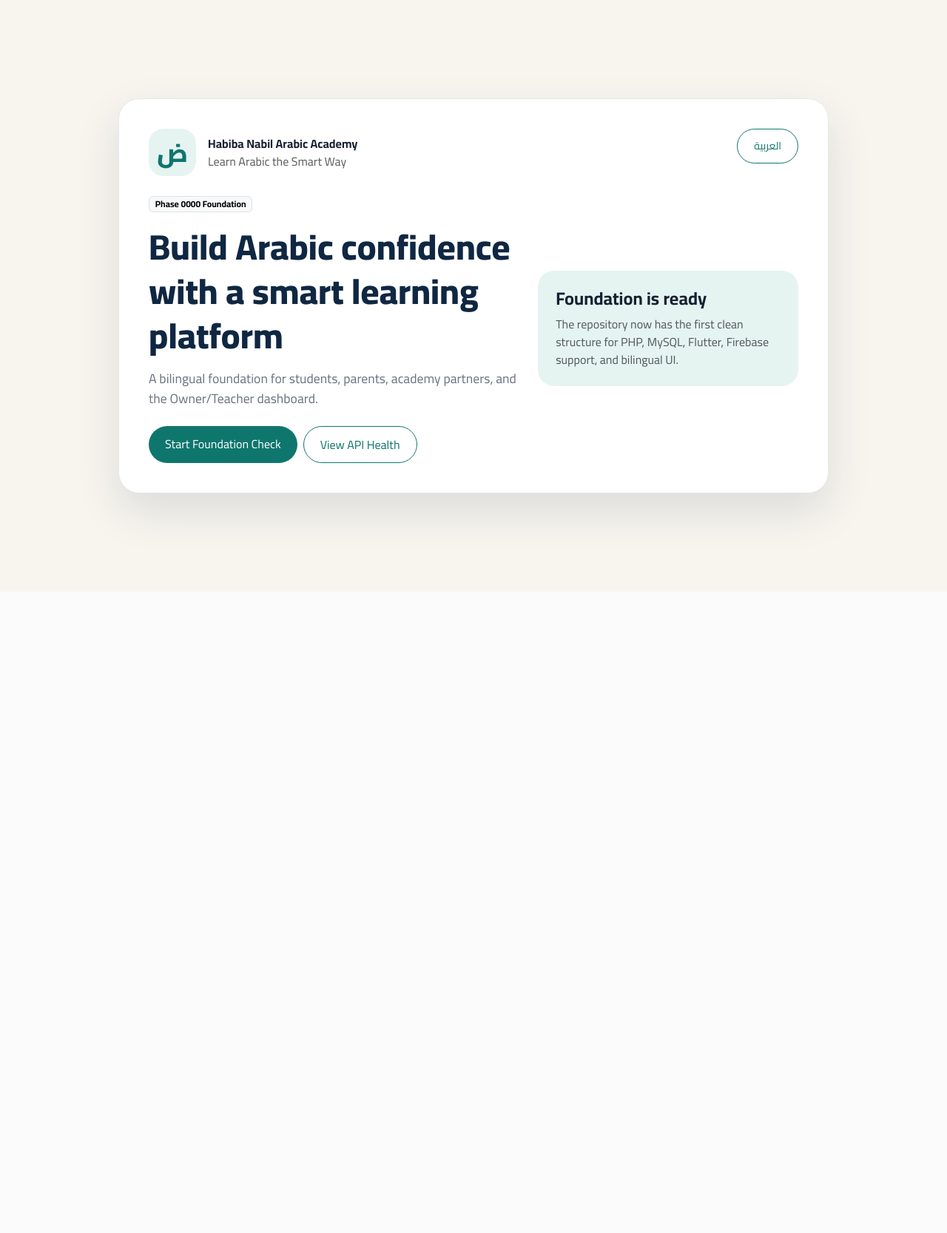
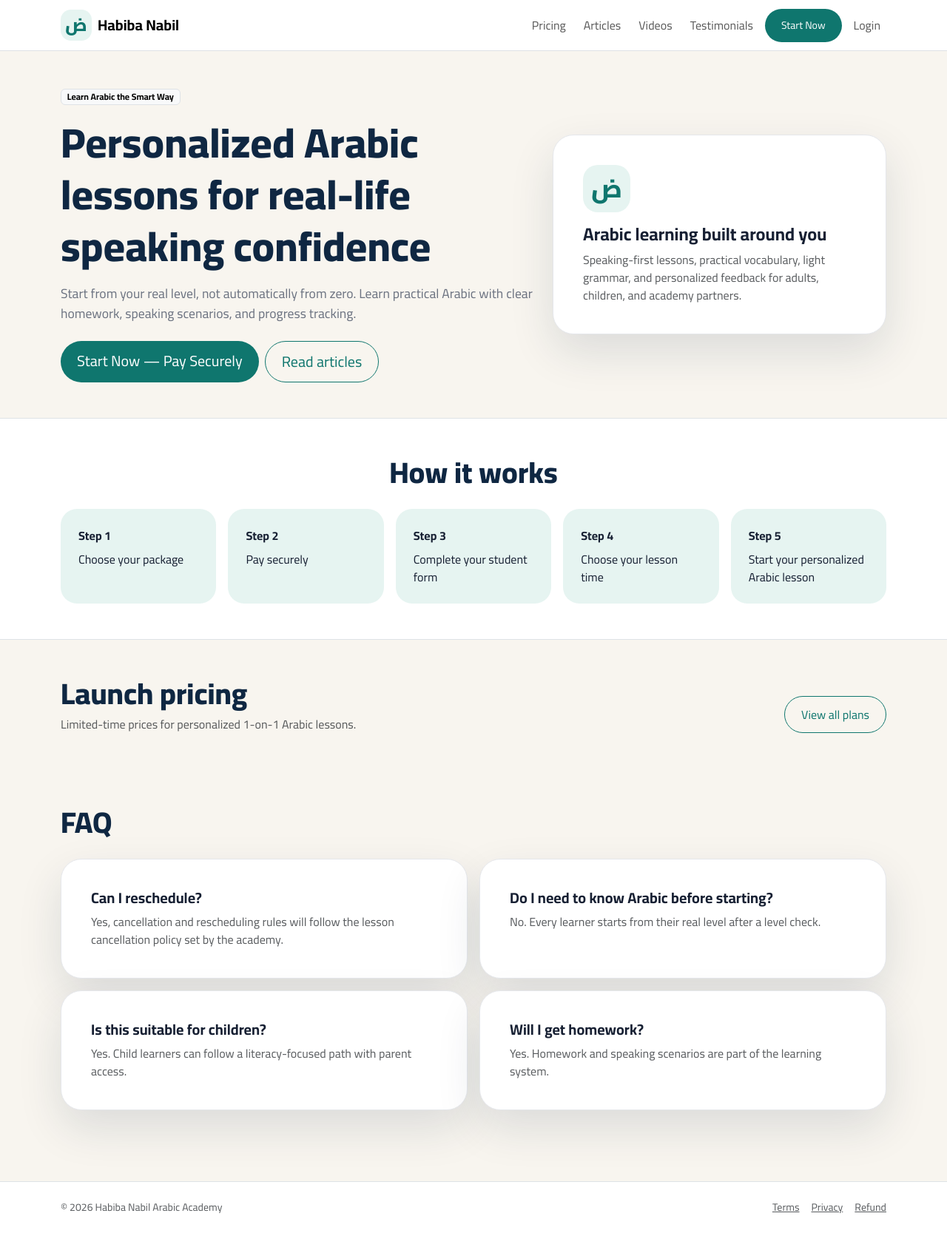
Before and after one commit to abdulrahmanal-saeed/classlink, a PHP site: page / in a window 1280 px wide. Shown: the whole page at 74% size. Before the commit the page ends 800 px from the top, so only its background shows below. Run offline with PHP 8.4, Linux system fonts and the light colour scheme; data that the repository does not hold is empty.

Commit message:
Phase 3: replace homepage with public marketing page

```diff
--- a/web/public/index.php
+++ b/web/public/index.php
@@ -1,90 +1,112 @@
 <?php
 /**
- * Phase 0000 public landing placeholder.
+ * Public homepage.
  *
- * This is not the final website. It only proves that the bilingual web shell,
- * brand colors, and translation files are connected correctly before building
- * real public pages in later phases.
+ * Phase 3 turns the placeholder into a real marketing homepage. Sections are
+ * controlled by settings so the Owner can hide/show parts later without code edits.
  */
 
-$lang = $_GET['lang'] ?? 'en';
-$lang = in_array($lang, ['ar', 'en'], true) ? $lang : 'en';
-$isArabic = $lang === 'ar';
+require_once __DIR__ . '/../../backend/php/shared/PublicContent.php';
+require_once __DIR__ . '/../../web/components/layout/public_layout.php';
+
+$plans = public_plans();
+$articles = public_setting_enabled('homepage.show_articles') ? published_articles(3) : [];
+$videos = public_setting_enabled('homepage.show_videos') ? published_videos(3) : [];
+$testimonials = public_setting_enabled('homepage.show_testimonials') ? approved_testimonials(3) : [];
+
+ob_start();
 ?>
-<!doctype html>
-<html lang="<?= htmlspecialchars($lang, ENT_QUOTES, 'UTF-8') ?>" dir="<?= $isArabic ? 'rtl' : 'ltr' ?>">
-<head>
-  <meta charset="utf-8">
-  <meta name="viewport" content="width=device-width, initial-scale=1">
-  <title>Habiba Nabil Arabic Academy</title>
-  <link rel="preconnect" href="https://fonts.googleapis.com">
-  <link rel="preconnect" href="https://fonts.gstatic.com" crossorigin>
-  <link href="https://fonts.googleapis.com/css2?family=Cairo:wght@400;600;700;800&display=swap" rel="stylesheet">
-  <link href="https://cdn.jsdelivr.net/npm/bootstrap@5.3.3/dist/css/bootstrap<?= $isArabic ? '.rtl' : '' ?>.min.css" rel="stylesheet">
-  <link href="assets/css/app.css" rel="stylesheet">
-</head>
-<body>
-  <main class="app-shell">
-    <section class="foundation-card">
-      <div class="d-flex justify-content-between align-items-start gap-3 mb-4">
-        <div class="d-flex align-items-center gap-3">
-          <div class="brand-mark">ض</div>
-          <div>
-            <div class="fw-bold" data-i18n="common.brandName">Habiba Nabil Arabic Academy</div>
-            <div class="text-muted" data-i18n="common.tagline">Learn Arabic the Smart Way</div>
-          </div>
-        </div>
-        <a class="btn btn-sm btn-outline-brand" href="?lang=<?= $isArabic ? 'en' : 'ar' ?>">
-          <?= $isArabic ? 'English' : 'العربية' ?>
-        </a>
-      </div>
-
+<section class="py-5">
+  <div class="container">
     <div class="row align-items-center g-4">
       <div class="col-lg-7">
-          <div class="badge text-bg-light border mb-3" data-i18n="common.phase">Phase 0000 Foundation</div>
-          <h1 class="hero-title display-5 mb-3" data-i18n="home.heroTitle">
-            Build Arabic confidence with a smart learning platform
-          </h1>
-          <p class="hero-subtitle mb-4" data-i18n="home.heroSubtitle">
-            A bilingual foundation for students, parents, academy partners, and the Owner/Teacher dashboard.
-          </p>
+        <div class="badge text-bg-light border mb-3">Learn Arabic the Smart Way</div>
+        <h1 class="hero-title display-4 mb-3">Personalized Arabic lessons for real-life speaking confidence</h1>
+        <p class="hero-subtitle mb-4">Start from your real level, not automatically from zero. Learn practical Arabic with clear homework, speaking scenarios, and progress tracking.</p>
         <div class="d-flex flex-wrap gap-2">
-            <a class="btn btn-brand" href="#" data-i18n="home.primaryCta">Start Foundation Check</a>
-            <a class="btn btn-outline-brand" href="../../backend/php/api/public/health.php" data-i18n="home.secondaryCta">View API Health</a>
+          <a class="btn btn-brand btn-lg" href="/pricing">Start Now — Pay Securely</a>
+          <a class="btn btn-outline-brand btn-lg" href="/articles">Read articles</a>
         </div>
       </div>
       <div class="col-lg-5">
-          <div class="status-box">
-            <h2 class="h4 fw-bold" data-i18n="home.statusTitle">Foundation is ready</h2>
-            <p class="mb-0 text-muted" data-i18n="home.statusBody">
-              The repository now has the first clean structure for PHP, MySQL, Flutter, Firebase support, and bilingual UI.
-            </p>
+        <div class="foundation-card">
+          <div class="brand-mark mb-3">ض</div>
+          <h2 class="h4 fw-bold">Arabic learning built around you</h2>
+          <p class="text-muted mb-0">Speaking-first lessons, practical vocabulary, light grammar, and personalized feedback for adults, children, and academy partners.</p>
+        </div>
       </div>
     </div>
   </div>
 </section>
-  </main>
 
-  <script src="assets/js/lang/<?= $isArabic ? 'ar' : 'en' ?>.js"></script>
-  <script>
-    /**
-     * Simple translation binder.
-     *
-     * We keep this small for Phase 0000. Later phases can replace it with a
-     * stronger i18n helper while keeping the same ar.js/en.js concept.
-     */
-    document.querySelectorAll('[data-i18n]').forEach((element) => {
-      const path = element.getAttribute('data-i18n').split('.');
-      let value = window.APP_LANG;
+<section class="py-5 bg-white border-top border-bottom">
+  <div class="container">
+    <h2 class="h1 hero-title text-center mb-4">How it works</h2>
+    <div class="row g-3">
+      <?php foreach (['Choose your package', 'Pay securely', 'Complete your student form', 'Choose your lesson time', 'Start your personalized Arabic lesson'] as $index => $step): ?>
+        <div class="col-md">
+          <div class="status-box h-100">
+            <div class="fw-bold mb-2">Step <?= $index + 1 ?></div>
+            <div><?= htmlspecialchars($step, ENT_QUOTES, 'UTF-8') ?></div>
+          </div>
+        </div>
+      <?php endforeach; ?>
+    </div>
+  </div>
+</section>
 
-      path.forEach((key) => {
-        value = value && value[key] ? value[key] : null;
-      });
+<section class="py-5">
+  <div class="container">
+    <div class="d-flex justify-content-between align-items-end gap-3 flex-wrap mb-4">
+      <div>
+        <h2 class="h1 hero-title mb-1">Launch pricing</h2>
+        <p class="text-muted mb-0">Limited-time prices for personalized 1-on-1 Arabic lessons.</p>
+      </div>
+      <a class="btn btn-outline-brand" href="/pricing">View all plans</a>
+    </div>
+    <div class="row g-4">
+      <?php foreach (array_slice($plans, 0, 3) as $plan): ?>
+        <div class="col-md-4">
+          <div class="foundation-card h-100">
+            <h3 class="h4 fw-bold"><?= htmlspecialchars($plan['name_en'], ENT_QUOTES, 'UTF-8') ?></h3>
+            <div class="display-6 fw-bold my-3">AED <?= htmlspecialchars((string) (int) $plan['price_amount'], ENT_QUOTES, 'UTF-8') ?></div>
+            <p class="text-muted"><?= htmlspecialchars($plan['description_en'] ?? '', ENT_QUOTES, 'UTF-8') ?></p>
+            <a class="btn btn-brand w-100" href="/checkout?plan=<?= urlencode(strtolower(str_replace(' ', '_', $plan['name_en']))) ?>">Start Now — Pay Securely</a>
+          </div>
+        </div>
+      <?php endforeach; ?>
+    </div>
+  </div>
+</section>
 
-      if (value) {
-        element.textContent = value;
-      }
-    });
-  </script>
-</body>
-</html>
+<?php if ($testimonials): ?>
+<section class="py-5 bg-white border-top border-bottom">
+  <div class="container">
+    <h2 class="h1 hero-title mb-4">What learners say</h2>
+    <div class="row g-3">
+      <?php foreach ($testimonials as $testimonial): ?>
+        <div class="col-md-4"><div class="status-box h-100"><p>“<?= htmlspecialchars($testimonial['body'], ENT_QUOTES, 'UTF-8') ?>”</p><strong><?= htmlspecialchars($testimonial['name'], ENT_QUOTES, 'UTF-8') ?></strong></div></div>
+      <?php endforeach; ?>
+    </div>
+  </div>
+</section>
+<?php endif; ?>
+
+<section class="py-5">
+  <div class="container">
+    <h2 class="h1 hero-title mb-4">FAQ</h2>
+    <div class="row g-3">
+      <?php foreach ([
+        'Can I reschedule?' => 'Yes, cancellation and rescheduling rules will follow the lesson cancellation policy set by the academy.',
+        'Do I need to know Arabic before starting?' => 'No. Every learner starts from their real level after a level check.',
+        'Is this suitable for children?' => 'Yes. Child learners can follow a literacy-focused path with parent access.',
+        'Will I get homework?' => 'Yes. Homework and speaking scenarios are part of the learning system.'
+      ] as $question => $answer): ?>
+        <div class="col-md-6"><div class="foundation-card h-100"><h3 class="h5 fw-bold"><?= htmlspecialchars($question, ENT_QUOTES, 'UTF-8') ?></h3><p class="text-muted mb-0"><?= htmlspecialchars($answer, ENT_QUOTES, 'UTF-8') ?></p></div></div>
+      <?php endforeach; ?>
+    </div>
+  </div>
+</section>
+<?php
+$content = ob_get_clean();
+render_public_layout('Habiba Nabil Arabic Academy | Learn Arabic the Smart Way', 'Personalized Arabic lessons for non-native speakers with speaking-first learning, homework, scenarios, and progress tracking.', $content, true);
```
Lines whose indentation alone changed are shown as unchanged.
